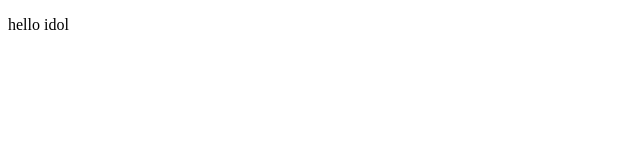
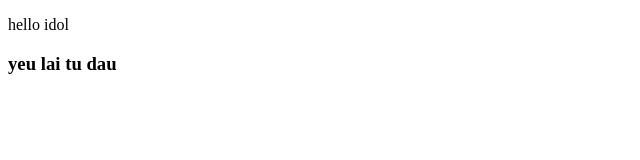
Before and after one commit to Vuvanthuc/test-repo, a plain HTML site: page index.html in a window 1280 px wide. Shown: the whole page, without its empty margins (0-640 px from the left). Drawn offline with Linux system fonts and the light colour scheme.

Commit message:
add branch

```diff
--- a/index.html
+++ b/index.html
@@ -7,5 +7,6 @@
 </head>
 <body>
     <p>hello idol</p>
+    <h3>yeu lai tu dau</h3>
 </body>
 </html>
```
